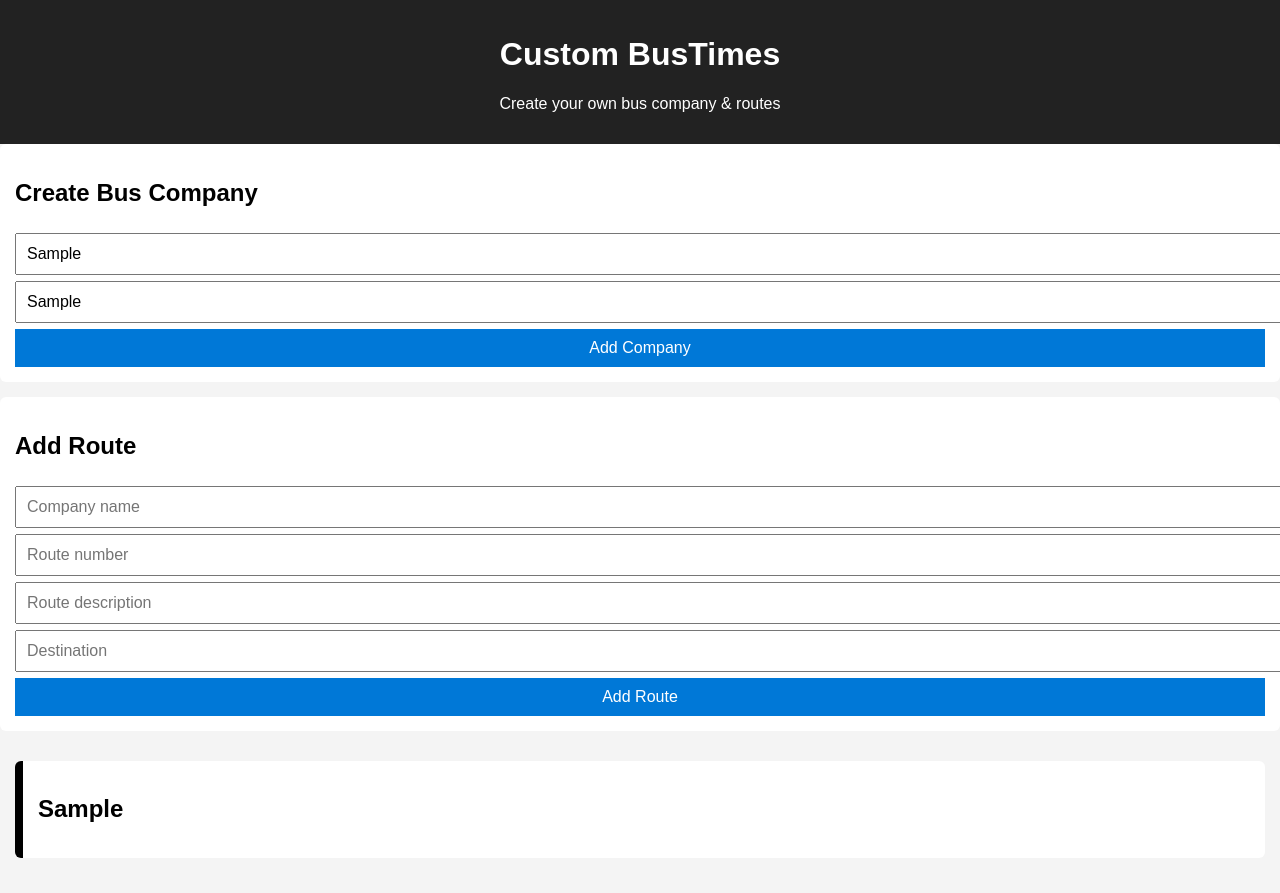
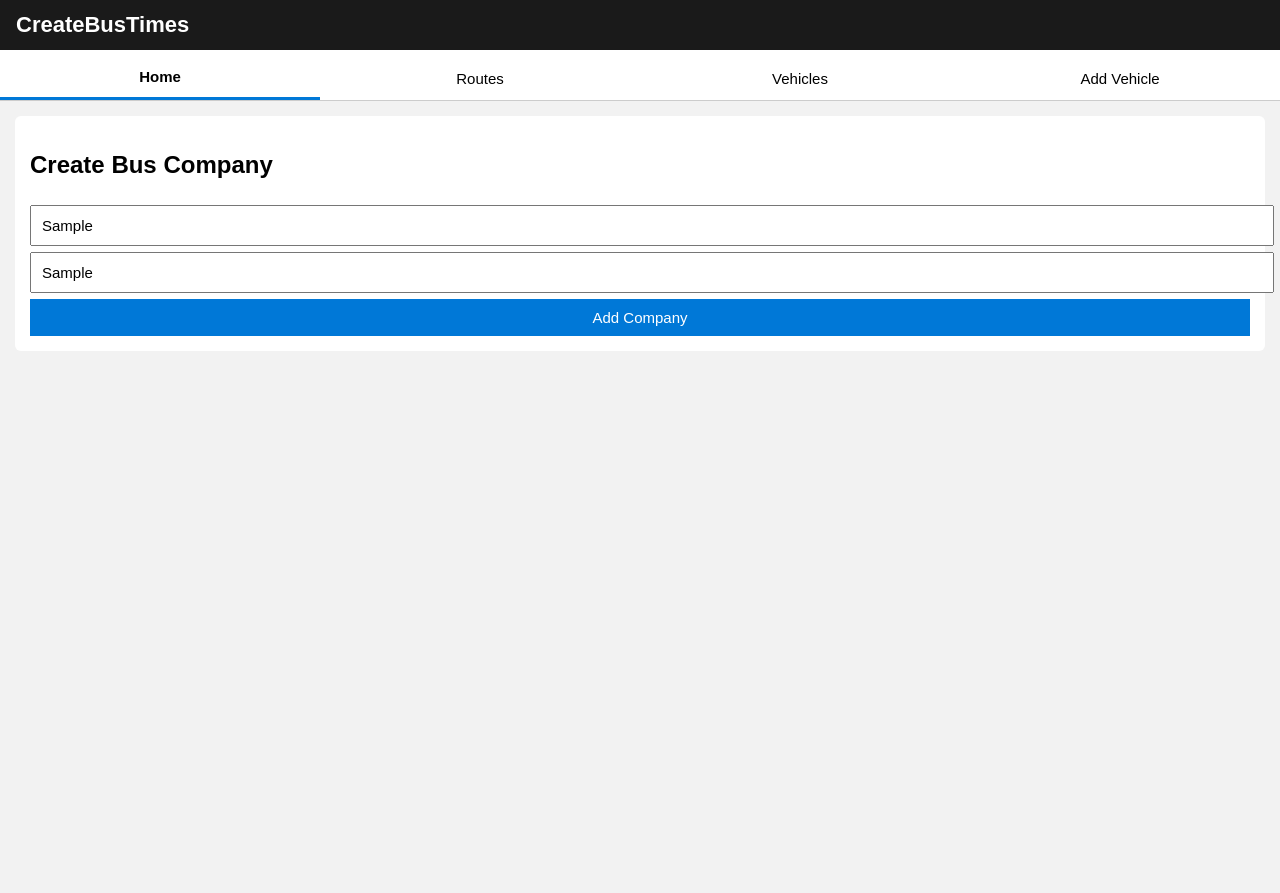
Before and after one commit to owen24615-glitch/CreateBusTimes, a plain HTML site: page index.html in a window 1280 px wide. Both pictures are taken after typing "Sample", "Sample" into the empty fields and a click on the button "Add Company". After the commit the page ends 800 px from the top, so only its background shows below. Drawn offline with Linux system fonts and the light colour scheme.

Commit message:
Refactor HTML structure and styling for CreateBusTimes

```diff
--- a/index.html
+++ b/index.html
@@ -2,25 +2,58 @@
 <html lang="en">
 <head>
 <meta charset="UTF-8">
-<title>Custom BusTimes</title>
+<title>CreateBusTimes</title>
 <meta name="viewport" content="width=device-width, initial-scale=1">
 
 <style>
 body {
     margin: 0;
     font-family: Arial, sans-serif;
-    background: #f4f4f4;
+    background: #f2f2f2;
 }
 
 header {
-    background: #222;
+    background: #1a1a1a;
     color: white;
-    padding: 15px;
-    text-align: center;
+    padding: 12px 16px;
+}
+
+header h1 {
+    margin: 0;
+    font-size: 22px;
+}
+
+nav {
+    background: #ffffff;
+    display: flex;
+    border-bottom: 1px solid #ccc;
+}
+
+nav button {
+    flex: 1;
+    padding: 12px;
+    border: none;
+    background: none;
+    font-size: 15px;
+    cursor: pointer;
+}
+
+nav button:hover {
+    background: #eee;
+}
+
+nav button.active {
+    border-bottom: 3px solid #0078d7;
+    font-weight: bold;
 }
 
 section {
+    display: none;
     padding: 15px;
+}
+
+section.active {
+    display: block;
 }
 
 .box {
@@ -30,40 +63,32 @@ section {
     border-radius: 6px;
 }
 
+.company {
+    border-left: 6px solid #000;
+}
+
+.route, .vehicle {
+    padding: 8px 0;
+    border-bottom: 1px solid #ddd;
+}
+
+.route:last-child,
+.vehicle:last-child {
+    border-bottom: none;
+}
+
 input, button {
     width: 100%;
     padding: 10px;
     margin-top: 6px;
-    font-size: 16px;
+    font-size: 15px;
 }
 
-button {
+button.action {
     background: #0078d7;
     color: white;
     border: none;
     cursor: pointer;
-}
-
-button:hover {
-    opacity: 0.9;
-}
-
-.company {
-    border-left: 8px solid #000;
-    margin-bottom: 20px;
-}
-
-.route {
-    padding: 8px;
-    border-bottom: 1px solid #ddd;
-}
-
-.route:last-child {
-    border-bottom: none;
-}
-
-.route strong {
-    font-size: 18px;
 }
 </style>
 </head>
@@ -71,88 +96,135 @@ button:hover {
 <body>
 
 <header>
-    <h1>Custom BusTimes</h1>
-    <p>Create your own bus company & routes</p>
+    <h1>CreateBusTimes</h1>
 </header>
 
-<section class="box">
+<nav>
+    <button class="active" onclick="showSection('home')">Home</button>
+    <button onclick="showSection('routes')">Routes</button>
+    <button onclick="showSection('vehicles')">Vehicles</button>
+    <button onclick="showSection('addVehicle')">Add Vehicle</button>
+</nav>
+
+<section id="home" class="active">
+    <div class="box">
         <h2>Create Bus Company</h2>
         <input id="companyName" placeholder="Company name">
-    <input id="companyColour" placeholder="Company colour (e.g. red or #e60000)">
-    <button onclick="addCompany()">Add Company</button>
+        <input id="companyColour" placeholder="Company colour (e.g. #e60000)">
+        <button class="action" onclick="addCompany()">Add Company</button>
+    </div>
 </section>
 
-<section class="box">
+<section id="routes">
+    <div class="box">
         <h2>Add Route</h2>
         <input id="routeCompany" placeholder="Company name">
         <input id="routeNumber" placeholder="Route number">
         <input id="routeName" placeholder="Route description">
         <input id="routeDest" placeholder="Destination">
-    <button onclick="addRoute()">Add Route</button>
+        <button class="action" onclick="addRoute()">Add Route</button>
+    </div>
+
+    <div id="routeOutput"></div>
 </section>
 
-<section id="output"></section>
+<section id="vehicles">
+    <div id="vehicleOutput"></div>
+</section>
+
+<section id="addVehicle">
+    <div class="box">
+        <h2>Add Vehicle</h2>
+        <input id="vehCompany" placeholder="Company name">
+        <input id="vehFleet" placeholder="Fleet number">
+        <input id="vehType" placeholder="Vehicle type (e.g. Enviro400)">
+        <input id="vehReg" placeholder="Registration">
+        <button class="action" onclick="addVehicle()">Add Vehicle</button>
+    </div>
+</section>
 
 <script>
-let data = JSON.parse(localStorage.getItem("busData")) || [];
+let data = JSON.parse(localStorage.getItem("cbtData")) || [];
 
 function save() {
-    localStorage.setItem("busData", JSON.stringify(data));
+    localStorage.setItem("cbtData", JSON.stringify(data));
+}
+
+function showSection(id) {
+    document.querySelectorAll("section").forEach(s => s.classList.remove("active"));
+    document.querySelectorAll("nav button").forEach(b => b.classList.remove("active"));
+    document.getElementById(id).classList.add("active");
+    event.target.classList.add("active");
 }
 
 function addCompany() {
-    let name = companyName.value.trim();
-    let colour = companyColour.value.trim() || "#000";
-
-    if (!name) return alert("Enter a company name");
-
-    if (data.find(c => c.name === name)) {
-        return alert("Company already exists");
-    }
-
-    data.push({ name, colour, routes: [] });
+    if (!companyName.value) return alert("Enter company name");
+    data.push({
+        name: companyName.value,
+        colour: companyColour.value || "#000",
+        routes: [],
+        vehicles: []
+    });
     save();
     render();
 }
 
 function addRoute() {
-    let comp = routeCompany.value.trim();
-    let number = routeNumber.value.trim();
-    let name = routeName.value.trim();
-    let dest = routeDest.value.trim();
+    let c = data.find(x => x.name === routeCompany.value);
+    if (!c) return alert("Company not found");
+    c.routes.push({
+        number: routeNumber.value,
+        name: routeName.value,
+        dest: routeDest.value
+    });
+    save();
+    render();
+}
 
-    let company = data.find(c => c.name === comp);
-    if (!company) return alert("Company not found");
-
-    company.routes.push({
-        number,
-        name,
-        dest
+function addVehicle() {
+    let c = data.find(x => x.name === vehCompany.value);
+    if (!c) return alert("Company not found");
+    c.vehicles.push({
+        fleet: vehFleet.value,
+        type: vehType.value,
+        reg: vehReg.value
     });
-
     save();
     render();
 }
 
 function render() {
-    output.innerHTML = "";
+    routeOutput.innerHTML = "";
+    vehicleOutput.innerHTML = "";
 
     data.forEach(c => {
-        let div = document.createElement("div");
-        div.className = "box company";
-        div.style.borderLeftColor = c.colour;
-
-        div.innerHTML = `<h2>${c.name}</h2>`;
-
+        // Routes
+        let rBox = document.createElement("div");
+        rBox.className = "box company";
+        rBox.style.borderLeftColor = c.colour;
+        rBox.innerHTML = `<h3>${c.name}</h3>`;
         c.routes.forEach(r => {
-            div.innerHTML += `
+            rBox.innerHTML += `
             <div class="route">
                 <strong>${r.number}</strong> – ${r.name}<br>
-                <small>Destination: ${r.dest}</small>
+                <small>${r.dest}</small>
             </div>`;
         });
+        routeOutput.appendChild(rBox);
 
-        output.appendChild(div);
+        // Vehicles
+        let vBox = document.createElement("div");
+        vBox.className = "box company";
+        vBox.style.borderLeftColor = c.colour;
+        vBox.innerHTML = `<h3>${c.name}</h3>`;
+        c.vehicles.forEach(v => {
+            vBox.innerHTML += `
+            <div class="vehicle">
+                <strong>${v.fleet}</strong> – ${v.type}<br>
+                <small>${v.reg}</small>
+            </div>`;
+        });
+        vehicleOutput.appendChild(vBox);
     });
 }
 
```
Lines whose indentation alone changed are shown as unchanged.
